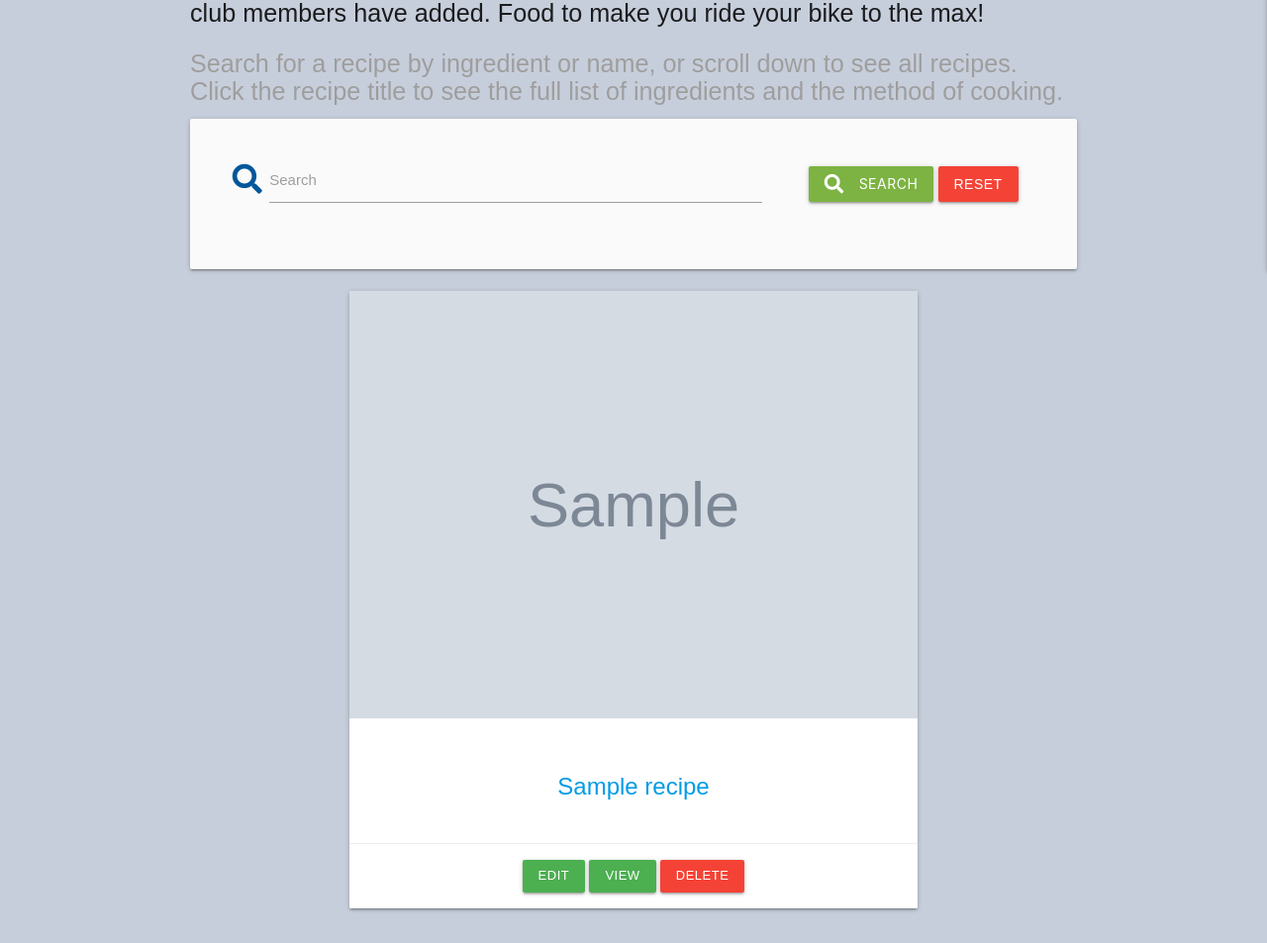
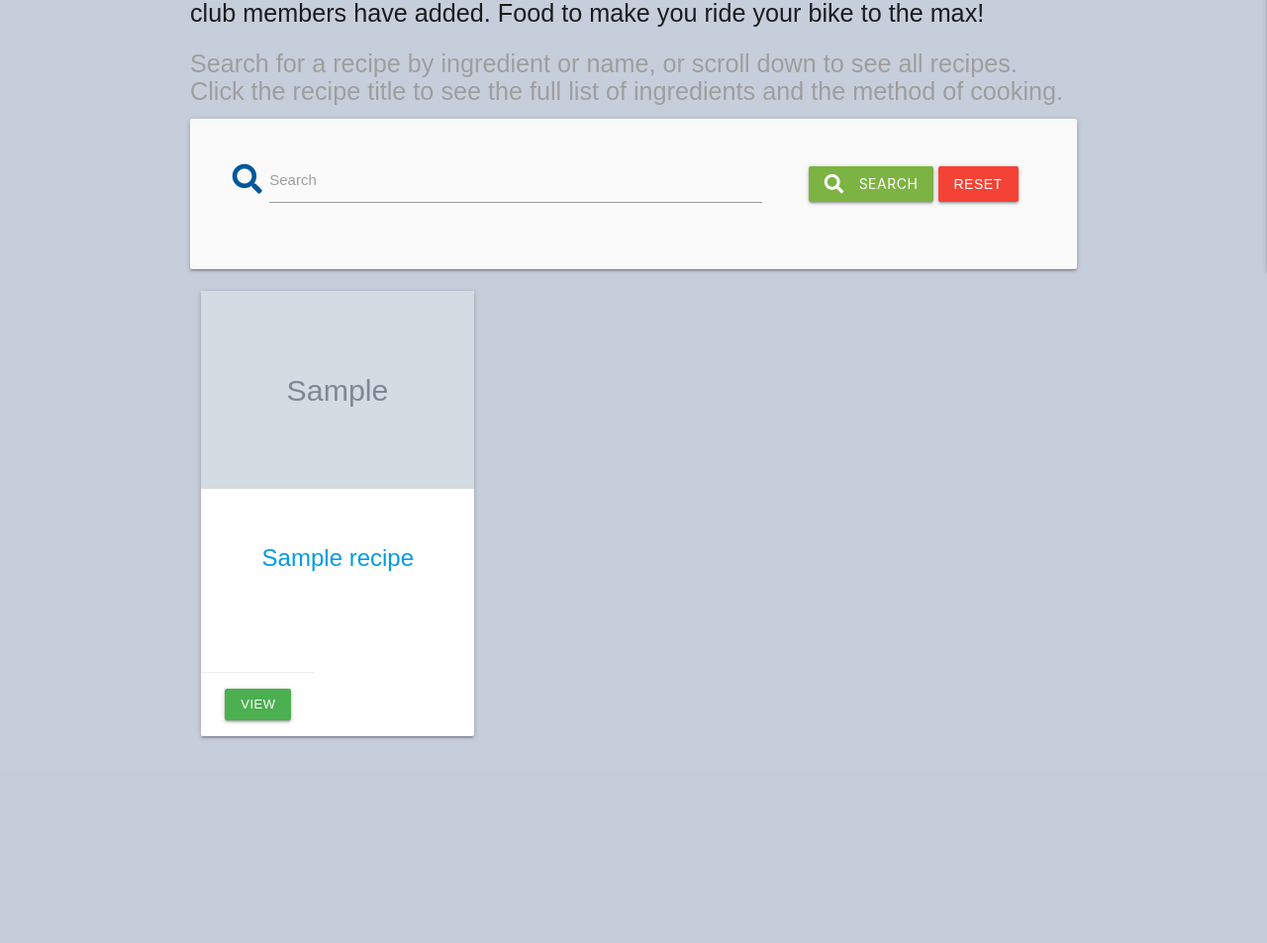
Before and after one commit to ictwise/pp3, a Flask app: page / in a window 1280 px wide. Shown: the part 586-1539 px from the top of the page at 99% size. After the commit the page ends 1333 px from the top, so only its background shows below. Run offline with Flask 2, Linux system fonts and the light colour scheme; the visitor is signed in with stand-in values (Sample User, id 1); tables that the repository leaves empty hold one stand-in row (values such as "Sample post"); grey boxes marked "Sample" are stand-in pictures; a database or web service that is not in the repository returns one stand-in record (values such as "Sample title"); some libraries are stand-ins or nearby versions.

Commit message:
improved layout on recipes.html and recipe.html updates to card style.css

```diff
--- a/cooknride/routes.py
+++ b/cooknride/routes.py
@@ -11,8 +11,10 @@ import os
 @app.route("/")
 @app.route("/get_recipes")
 def get_recipes():
+    current_user = session["user"]
     recipes = list(mongo.db.recipes.find())
-    return render_template("recipes.html", recipes=recipes)
+    return render_template(
+        "recipes.html", recipes=recipes, current_user=current_user)
 
 
 @app.route("/search", methods=["GET", "POST"])
--- a/cooknride/static/css/style.css
+++ b/cooknride/static/css/style.css
@@ -12,6 +12,24 @@ body {
     background-size: cover;
     background-position: center;
 }
+.card {
+    height: 450px; /* or any other value that you think is appropriate */
+    overflow: hidden;
+  }
+
+.card-image {
+    height: 200px;
+    overflow: hidden;
+}
+.card-action {
+    display: flex;
+    justify-content: flex-end;
+ }
+.card-image img {
+    height: 100%;
+    object-fit: cover;
+}
+
 
 .flashes h4 {
     line-height: 2;
--- a/cooknride/templates/recipe.html
+++ b/cooknride/templates/recipe.html
@@ -3,12 +3,12 @@
 
 <div class="row">
     <div class="col s12 m8 offset-m2">
-      <div class="card ">
-        <div class="card-image">
+      <div>
+        <div class="card">
           <img class="responsive-img" src="{{ recipe.image }}" alt="Recipe image" >
          </div>
          <hr>
-        <div class="card-content">
+        <div>
           <span class="card-title"><h3 class="center-align light-blue-text text-darken-4">{{ recipe.title }}</span></h3>
           <h4>Ingredients</h4>
           <div>{{ recipe.ingredients }}</div>
--- a/cooknride/templates/recipes.html
+++ b/cooknride/templates/recipes.html
@@ -26,30 +26,34 @@
 </div>
 
 {% if recipes|length > 0 %}
-
+  <div class="row">
     {% for recipe in recipes %}
-<div class="row">
-      <div class="col s12 m8 offset-m2">
-        <div class="card center-align">
+      <div class="col s12 m6 l4">
+        <div class="card">
           <div class="card-image">
             <a href="{{ url_for('recipe',  _id=recipe._id) }}">
               <img  src="{{ recipe.image }}" alt="Recipe image" >
             </a>
           </div>
           <div class="card-content">
-            <h3 class="center-align light-blue-text text-darken-4"><span class="card-title"><a href="{{ url_for('recipe',  _id=recipe._id) }}">{{ recipe.title }}</a></span></h3>
+            <h3 class="center-align light-blue-text text-darken-4">
+              <span class="card-title">
+                <a href="{{ url_for('recipe',  _id=recipe._id) }}">{{ recipe.title }}</a>
+              </span>
+            </h3>
           </div>
-          <div class="card-action">
+          <div class="card-action justify-content-center" style="position: absolute; bottom: 0;">
+              <a href="{{ url_for('recipe',  _id=recipe._id) }}" class="btn-small green">View</a>
+              {% if recipe.created_by == current_user.id %}
                   <a href="{{ url_for('edit_recipe',  _id=recipe._id) }}" class="btn-small green">Edit</a>
-            <a href="{{ url_for('recipe',  _id=recipe._id) }}" class="btn-small green">View</a>
                   <a href="{{ url_for('delete_recipe',  _id=recipe._id) }}" class="btn-small red">Delete</a>
+              {% endif %}
+
           </div>
         </div>
       </div>
+    {% endfor %}
   </div>
-
- {% endfor %}
-
 {% else %}
   <h3 class="red-text center-align">No Results Found</h3>
 {% endif %}
```
Lines whose indentation alone changed are shown as unchanged.
